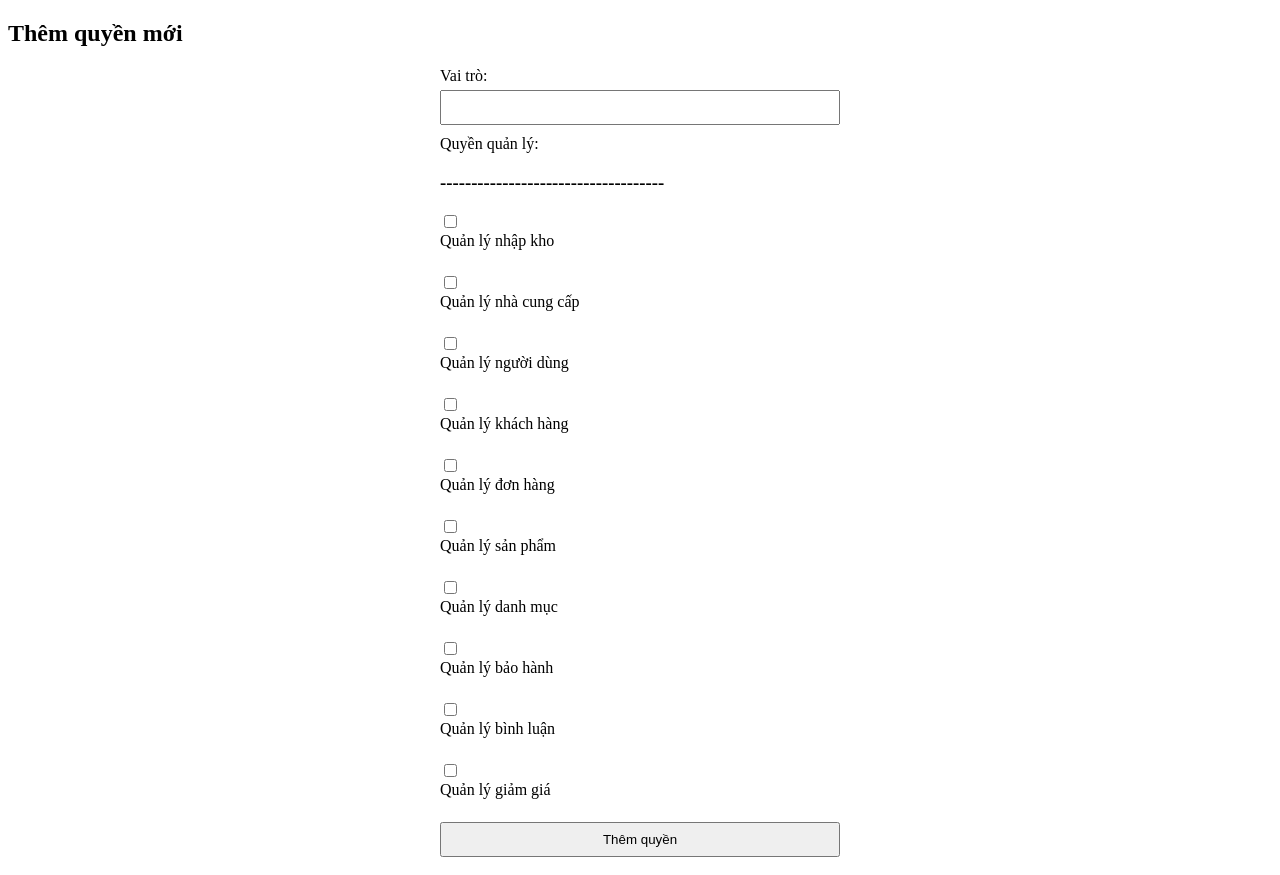
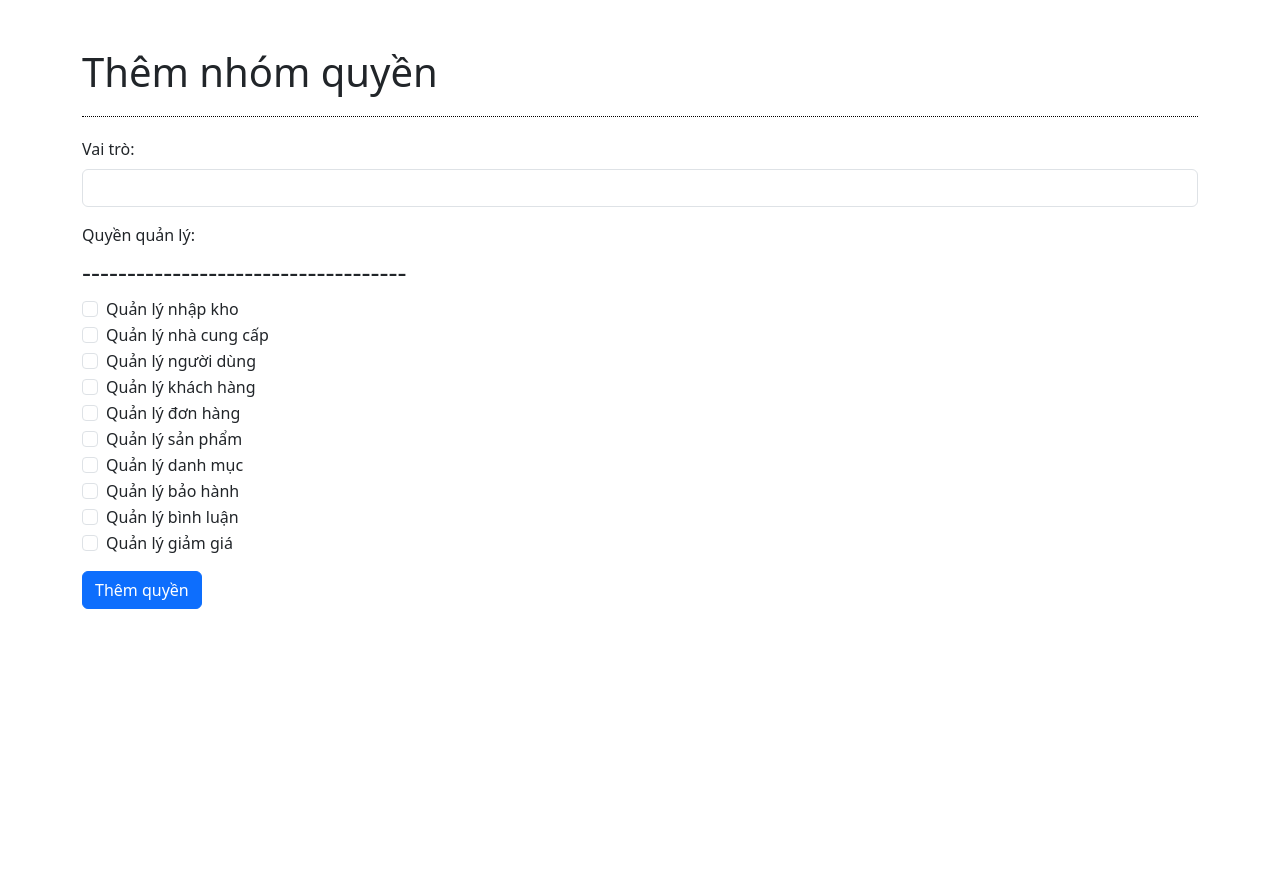
Before and after one commit to bin2aa/PhoneStore, a PHP site: page /view/addPermission.php in a window 1280 px wide. After the commit the page ends 609 px from the top, so only its background shows below. Run offline with PHP 8.4, Linux system fonts and the light colour scheme.

Commit message:
Update addPermission.php

```diff
--- a/admin/view/addPermission.php
+++ b/admin/view/addPermission.php
@@ -1,73 +1,73 @@
 <!DOCTYPE html>
-<html>
+<html lang="vi">
 
 <head>
+    <meta charset="UTF-8">
+    <meta name="viewport" content="width=device-width, initial-scale=1.0">
     <title>Thêm quyền mới</title>
-    <style>
-        form {
-            width: 400px;
-            margin: 0 auto;
-        }
-
-        label {
-            display: block;
-            margin-bottom: 5px;
-        }
-
-        input[type="text"],
-        input[type="submit"] {
-            width: 100%;
-            padding: 8px;
-            box-sizing: border-box;
-            margin-bottom: 10px;
-        }
-    </style>
+    <!-- Bootstrap CSS -->
+    <link href="https://cdn.jsdelivr.net/npm/bootstrap@5.3.0-alpha1/dist/css/bootstrap.min.css" rel="stylesheet" integrity="sha384-vkA4tf+gfRnJlz9+L0V5kiYcG7Bi4JF3x04fX5uU5fWVJ+u9PwIZgecokFm5P1C5" crossorigin="anonymous">
 </head>
 
 <body>
-    <div class="addPermission">
-        <h2>Thêm quyền mới</h2>
-        <form class="permissionSubmitAdd" method="POST" action="index.php?ctrl=permissionController&action=addPermission">
-            <label for="role">Vai trò:</label>
-            <input type="text" id="role" name="role" required> <br>
-
-            <label>Quyền quản lý:</label>
-            <h3>------------------------------------</h3>
-
-
-            <input type="checkbox" id="qlnhap_kho" name="qlnhap_kho" value="1">
-            <label for="qlnhap_kho">Quản lý nhập kho</label><br>
-
-            <input type="checkbox" id="qlnha_cung_cap" name="qlnha_cung_cap" value="1">
-            <label for="qlnha_cung_cap">Quản lý nhà cung cấp</label><br>
-
-            <input type="checkbox" id="qlnguoi_dung" name="qlnguoi_dung" value="1">
-            <label for="qlnguoi_dung">Quản lý người dùng</label><br>
-
-            <input type="checkbox" id="qlkhach_hang" name="qlkhach_hang" value="1">
-            <label for="qlkhach_hang">Quản lý khách hàng</label><br>
-
-            <input type="checkbox" id="qldon_hang" name="qldon_hang" value="1">
-            <label for="qldon_hang">Quản lý đơn hàng</label><br>
-
-            <input type="checkbox" id="qlsan_pham" name="qlsan_pham" value="1">
-            <label for="qlsan_pham">Quản lý sản phẩm</label><br>
-
-            <input type="checkbox" id="qldanh_muc" name="qldanh_muc" value="1">
-            <label for="qldanh_muc">Quản lý danh mục</label><br>
-
-            <input type="checkbox" id="qlbao_hanh" name="qlbao_hanh" value="1">
-            <label for="qlbao_hanh">Quản lý bảo hành</label><br>
-
-            <input type="checkbox" id="qlbinh_luan" name="qlbinh_luan" value="1">
-            <label for="qlbinh_luan">Quản lý bình luận</label><br>
-
-            <input type="checkbox" id="qlgiam_gia" name="qlgiam_gia" value="1">
-            <label for="qlgiam_gia">Quản lý giảm giá</label><br>
-
-            <input type="submit" value="Thêm quyền">
-        </form>
+    <div class="container mt-5">
+        <div class="addPermission">
+            <h2 class="lead fs-1" style="margin-bottom: 20px; padding-bottom: 20px; border-bottom: 1px dotted black;">Thêm nhóm quyền</h2>
+            <form class="permissionSubmitAdd" method="POST" action="index.php?ctrl=permissionController&action=addPermission">
+                <div class="mb-3">
+                    <label for="role" class="form-label">Vai trò:</label>
+                    <input type="text" id="role" name="role" class="form-control" required>
+                </div>
+                <div class="mb-3">
+                    <label class="form-label">Quyền quản lý:</label>
+                    <h3>------------------------------------</h3>
+                    <div class="form-check">
+                        <input type="checkbox" id="qlnhap_kho" name="qlnhap_kho" value="1" class="form-check-input">
+                        <label for="qlnhap_kho" class="form-check-label">Quản lý nhập kho</label>
+                    </div>
+                    <div class="form-check">
+                        <input type="checkbox" id="qlnha_cung_cap" name="qlnha_cung_cap" value="1" class="form-check-input">
+                        <label for="qlnha_cung_cap" class="form-check-label">Quản lý nhà cung cấp</label>
+                    </div>
+                    <div class="form-check">
+                        <input type="checkbox" id="qlnguoi_dung" name="qlnguoi_dung" value="1" class="form-check-input">
+                        <label for="qlnguoi_dung" class="form-check-label">Quản lý người dùng</label>
+                    </div>
+                    <div class="form-check">
+                        <input type="checkbox" id="qlkhach_hang" name="qlkhach_hang" value="1" class="form-check-input">
+                        <label for="qlkhach_hang" class="form-check-label">Quản lý khách hàng</label>
+                    </div>
+                    <div class="form-check">
+                        <input type="checkbox" id="qldon_hang" name="qldon_hang" value="1" class="form-check-input">
+                        <label for="qldon_hang" class="form-check-label">Quản lý đơn hàng</label>
+                    </div>
+                    <div class="form-check">
+                        <input type="checkbox" id="qlsan_pham" name="qlsan_pham" value="1" class="form-check-input">
+                        <label for="qlsan_pham" class="form-check-label">Quản lý sản phẩm</label>
+                    </div>
+                    <div class="form-check">
+                        <input type="checkbox" id="qldanh_muc" name="qldanh_muc" value="1" class="form-check-input">
+                        <label for="qldanh_muc" class="form-check-label">Quản lý danh mục</label>
+                    </div>
+                    <div class="form-check">
+                        <input type="checkbox" id="qlbao_hanh" name="qlbao_hanh" value="1" class="form-check-input">
+                        <label for="qlbao_hanh" class="form-check-label">Quản lý bảo hành</label>
+                    </div>
+                    <div class="form-check">
+                        <input type="checkbox" id="qlbinh_luan" name="qlbinh_luan" value="1" class="form-check-input">
+                        <label for="qlbinh_luan" class="form-check-label">Quản lý bình luận</label>
+                    </div>
+                    <div class="form-check">
+                        <input type="checkbox" id="qlgiam_gia" name="qlgiam_gia" value="1" class="form-check-input">
+                        <label for="qlgiam_gia" class="form-check-label">Quản lý giảm giá</label>
+                    </div>
+                </div>
+                <button type="submit" class="btn btn-primary">Thêm quyền</button>
+            </form>
+        </div>
     </div>
+    <!-- Bootstrap Bundle with Popper -->
+    <script src="https://cdn.jsdelivr.net/npm/bootstrap@5.3.0-alpha1/dist/js/bootstrap.bundle.min.js" integrity="sha384-NV2DWb1Wti8OY8T4O8wc4OJ1sGJ/Ocp3kiS8BRceP8OVR0sN3gkNDISPDgaFwhB3" crossorigin="anonymous"></script>
 </body>
 
 </html>
```
